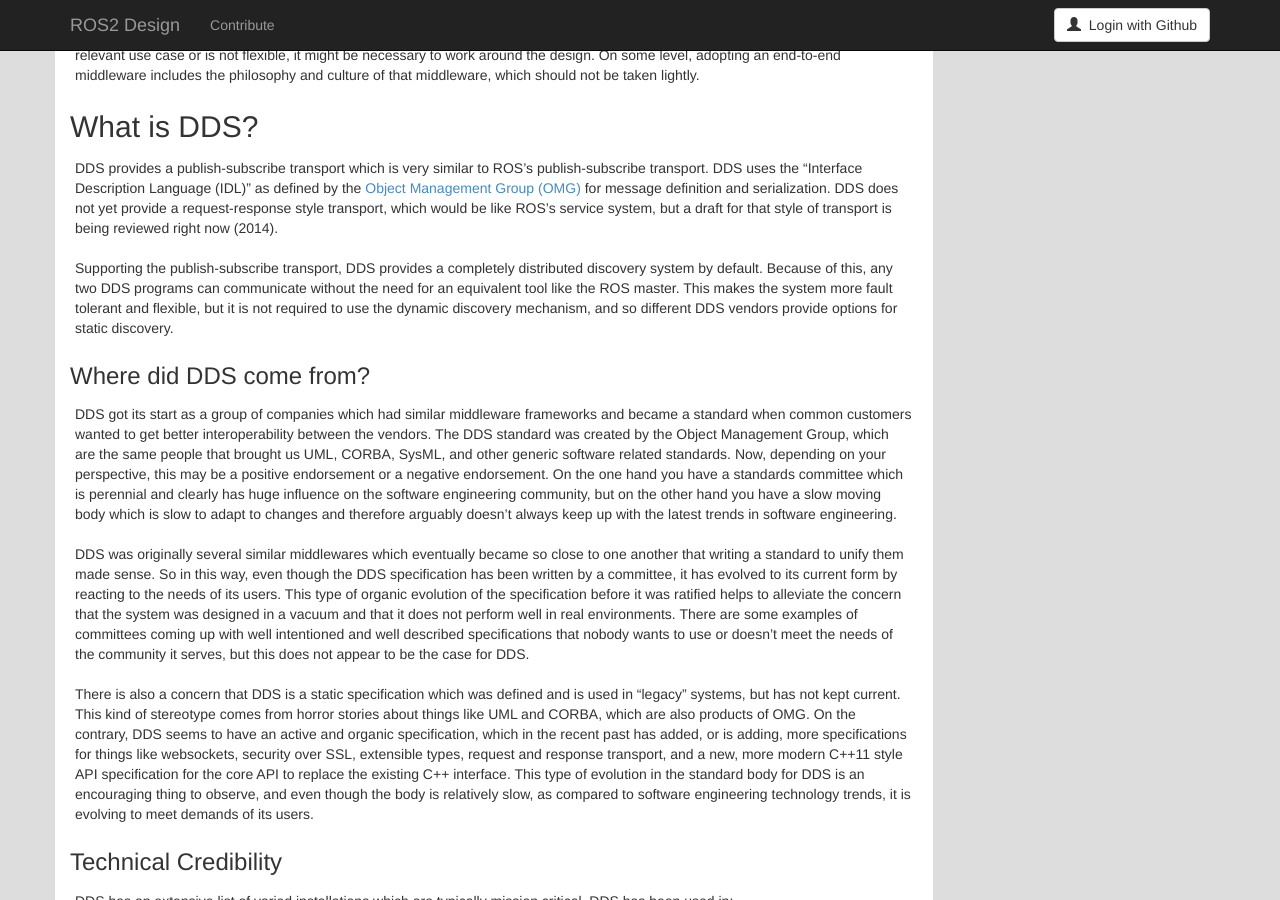
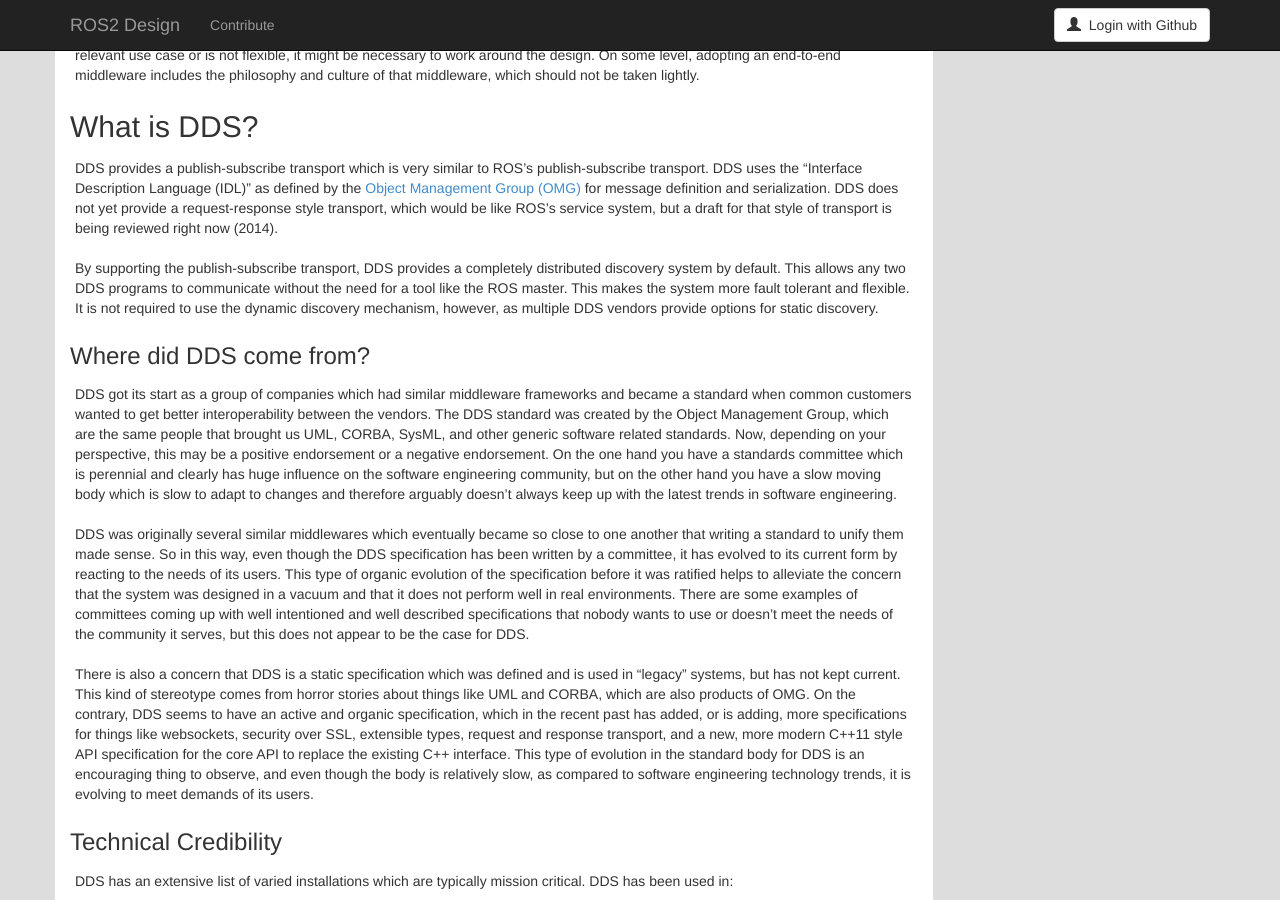
Before and after one commit to ros2/design, a Jekyll site: the page built from articles/20_ros_with_dds.md, in a window 1280 px wide and 900 px high, scrolled down 569 px. Built offline with Jekyll 4.4.1, drawn with Linux system fonts in a browser that asks for light colours; nearby versions of some CDN libraries.

Commit message:
20_ros_widh_dds.md: minor wording, what is ddd

```diff
--- a/articles/20_ros_with_dds.md
+++ b/articles/20_ros_with_dds.md
@@ -39,9 +39,10 @@
 DDS uses the "Interface Description Language (IDL)" as defined by the [Object Management Group (OMG)](http://www.omg.org/) for message definition and serialization.
 DDS does not yet provide a request-response style transport, which would be like ROS's service system, but a draft for that style of transport is being reviewed right now (2014).
 
-Supporting the publish-subscribe transport, DDS provides a completely distributed discovery system by default.
-Because of this, any two DDS programs can communicate without the need for an equivalent tool like the ROS master.
-This makes the system more fault tolerant and flexible, but it is not required to use the dynamic discovery mechanism, and so different DDS vendors provide options for static discovery.
+By supporting the publish-subscribe transport, DDS provides a completely distributed discovery system by default.
+This allows any two DDS programs to communicate without the need for a tool like the ROS master.
+This makes the system more fault tolerant and flexible.
+It is not required to use the dynamic discovery mechanism, however, as multiple DDS vendors provide options for static discovery.
 
 ### Where did DDS come from?
 
```
